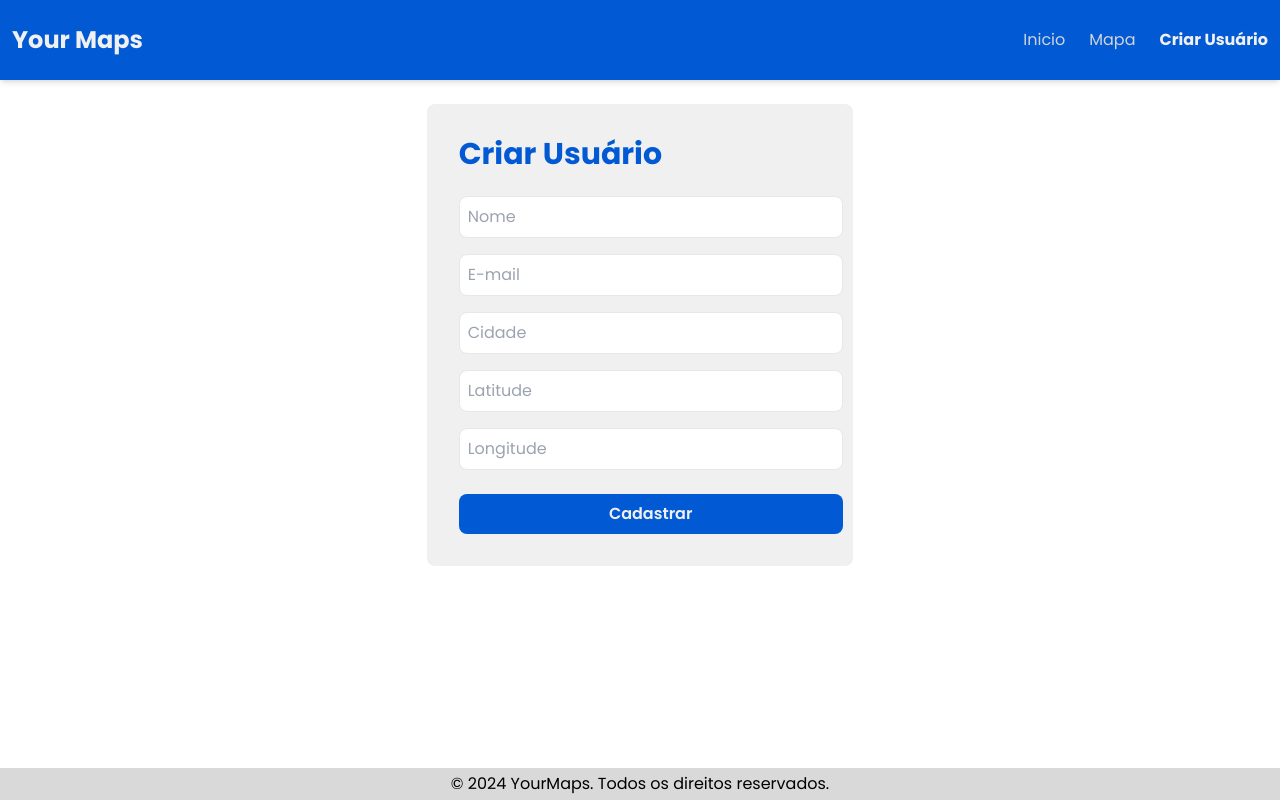
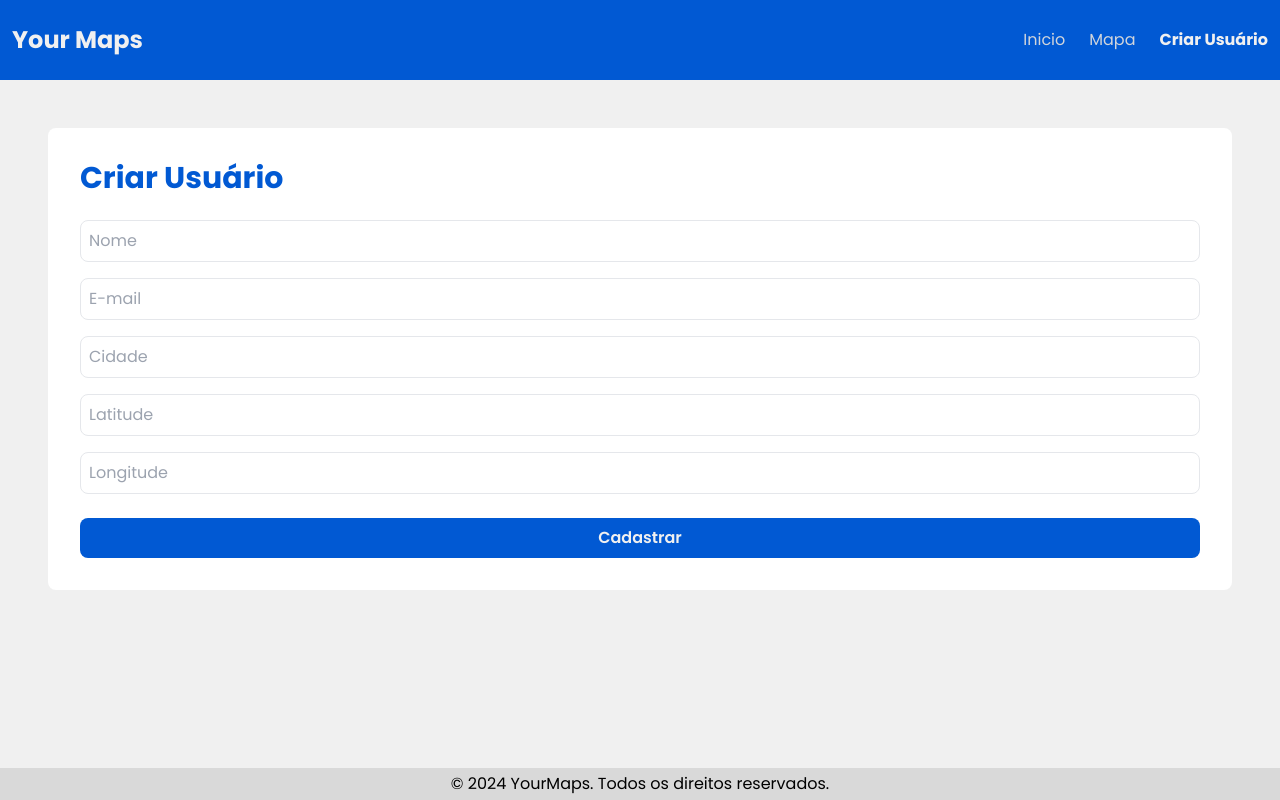
Before and after one commit to jorgelucasalima/yourmaps, a React (Vite) app: page /user in a window 1280 px wide. Built offline with nearby package versions, Linux system fonts and the light colour scheme.

Commit message:
melhorias

```diff
--- a/src/routes/Root.jsx
+++ b/src/routes/Root.jsx
@@ -6,7 +6,7 @@ export default function Root() {
   return (
       <main class="flex flex-col min-h-screen">
         <Header/>
-        <div className="flex-grow">
+        <div className="flex-grow bg-white-primary">
           <Outlet />
         </div>
         <Footer/>
--- a/src/routes/User.jsx
+++ b/src/routes/User.jsx
@@ -32,16 +32,16 @@ export default function User() {
 
 
   return (
-    <div className="mx-auto p-8 m-6 bg-white-primary rounded-lg md:w-1/2 lg:w-1/3">
-      <div className='space-y-4'>
+    <div className="bg-white-primary p-12">
+      <div className='space-y-4 p-8 rounded-lg bg-white-tertiary'>
         <h2 className="text-3xl font-bold mb-6 text-blue-primary">Criar Usuário</h2>
-        <form onSubmit={formik.handleSubmit} className="space-y-6 bg-white-primary">
+        <form onSubmit={formik.handleSubmit} className="space-y-6 bg-white-tertiary">
           <div className="space-y-4">
             <input
               type="text"
               name="name"
               placeholder="Nome"
-              className="w-full p-2 border rounded-lg md:w-96"
+              className="w-full p-2 border rounded-lg"
               onChange={formik.handleChange}
               onBlur={formik.handleBlur}
               value={formik.values.name}
@@ -54,7 +54,7 @@ export default function User() {
               type="email"
               name="email"
               placeholder="E-mail"
-              className="w-full p-2 border rounded-lg md:w-96"
+              className="w-full p-2 border rounded-lg "
               onChange={formik.handleChange}
               onBlur={formik.handleBlur}
               value={formik.values.email}
@@ -67,7 +67,7 @@ export default function User() {
               type="text"
               name="city"
               placeholder="Cidade"
-              className="w-full p-2 border rounded-lg md:w-96"
+              className="w-full p-2 border rounded-lg"
               onChange={formik.handleChange}
               onBlur={formik.handleBlur}
               value={formik.values.city}
@@ -81,7 +81,7 @@ export default function User() {
                 type="number"
                 name="geo.lat"
                 placeholder="Latitude"
-                className="w-full p-2 border rounded-lg md:w-96"
+                className="w-full p-2 border rounded-lg"
                 onChange={formik.handleChange}
                 onBlur={formik.handleBlur}
                 value={formik.values.geo.lat}
@@ -94,7 +94,7 @@ export default function User() {
                 type="number"
                 name="geo.lng"
                 placeholder="Longitude"
-                className="w-full p-2 border rounded-lg md:w-96"
+                className="w-full p-2 border rounded-lg"
                 onChange={formik.handleChange}
                 onBlur={formik.handleBlur}
                 value={formik.values.geo.lng}
@@ -107,7 +107,7 @@ export default function User() {
 
           <button
             type="submit"
-            className="w-full p-2 rounded-lg bg-blue-primary text-white-primary font-semibold hover:bg-blue-secondary transition-colors md:w-96"
+            className="w-full p-2 rounded-lg bg-blue-primary text-white-primary font-semibold hover:bg-blue-secondary transition-colors "
           >
             Cadastrar
           </button>
```
